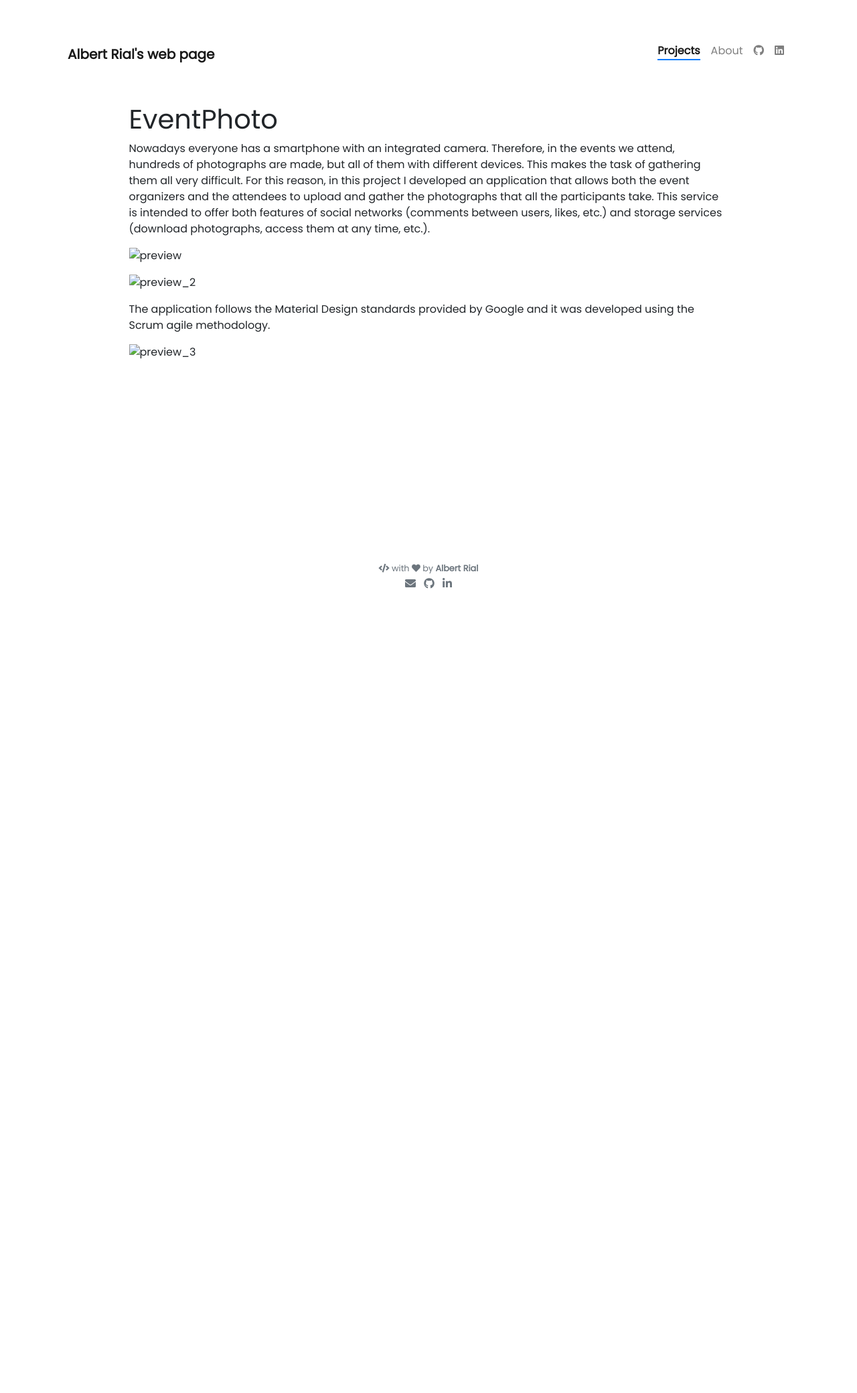
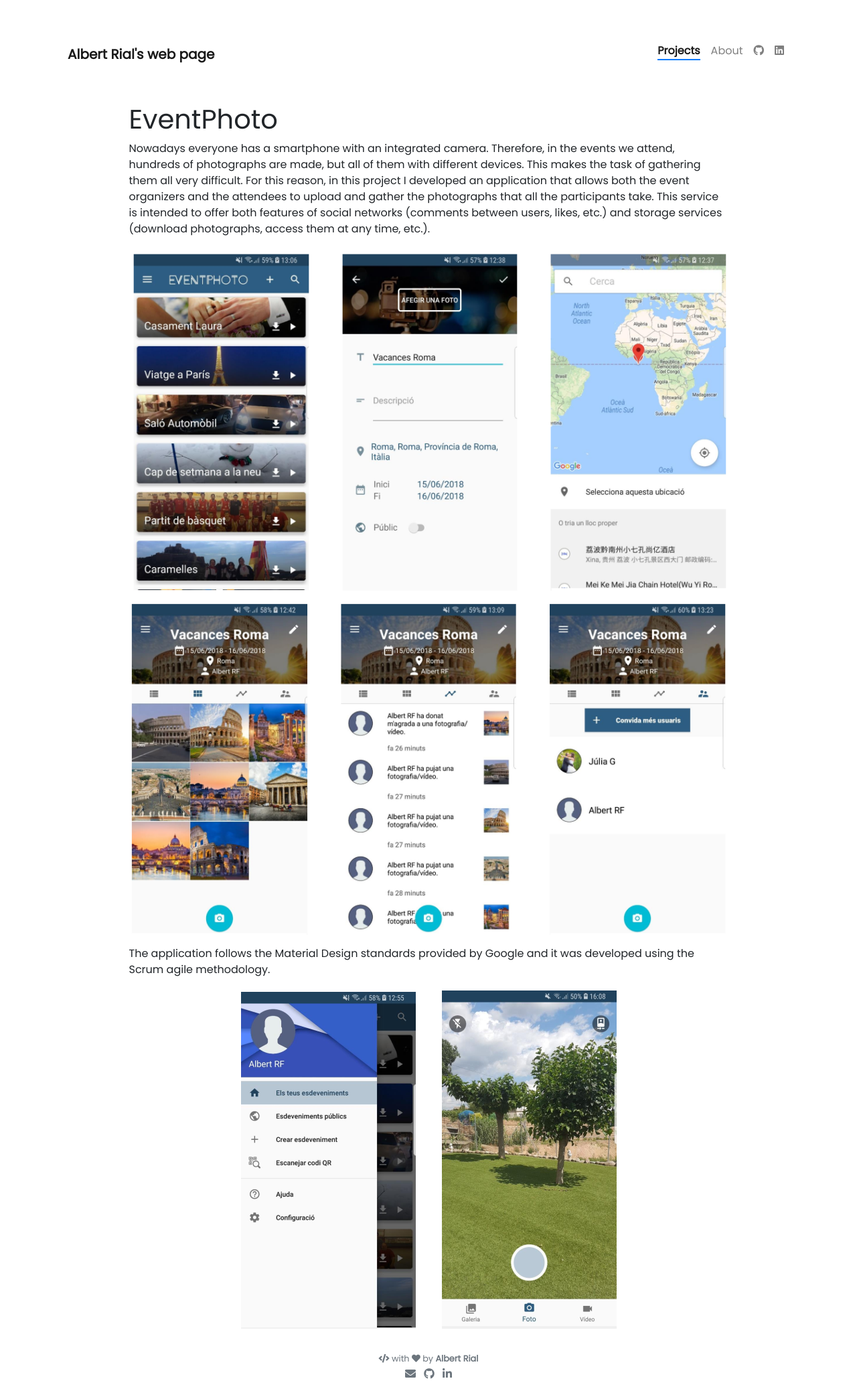
Before and after one commit to albertrial/albertrial.github.io, a Jekyll site: the page built from _projects/(1) EventPhoto.md, in a window 1280 px wide. Shown: the whole page at 67% size. Built offline with Jekyll 4.4.1, drawn with Linux system fonts in a browser that asks for light colours; nearby versions of some CDN libraries; before the commit the page ends 900 px from its top, so only the background shows below that.

Commit message:
Image urls fixed

```diff
--- a/_projects/(1) EventPhoto.md
+++ b/_projects/(1) EventPhoto.md
@@ -16,10 +16,10 @@ participants take. This service is intended to offer both features of social
 networks (comments between users, likes, etc.) and storage services (download
 photographs, access them at any time, etc.).
 
-![preview](../assets/eventphoto/preview_1.png)
+![preview](/assets/img/eventphoto/preview_1.png)
 
-![preview_2](../assets/eventphoto/preview_2.png)
+![preview_2](/assets/img/eventphoto/preview_2.png)
 
 The application follows the Material Design standards provided by Google and it was developed using the Scrum agile methodology.
 
-![preview_3](../assets/eventphoto/preview_3.png)
+![preview_3](/assets/img/eventphoto/preview_3.png)
```
Also changed, not shown: other parts of _projects/(1) EventPhoto.md (+1 -1 lines).
